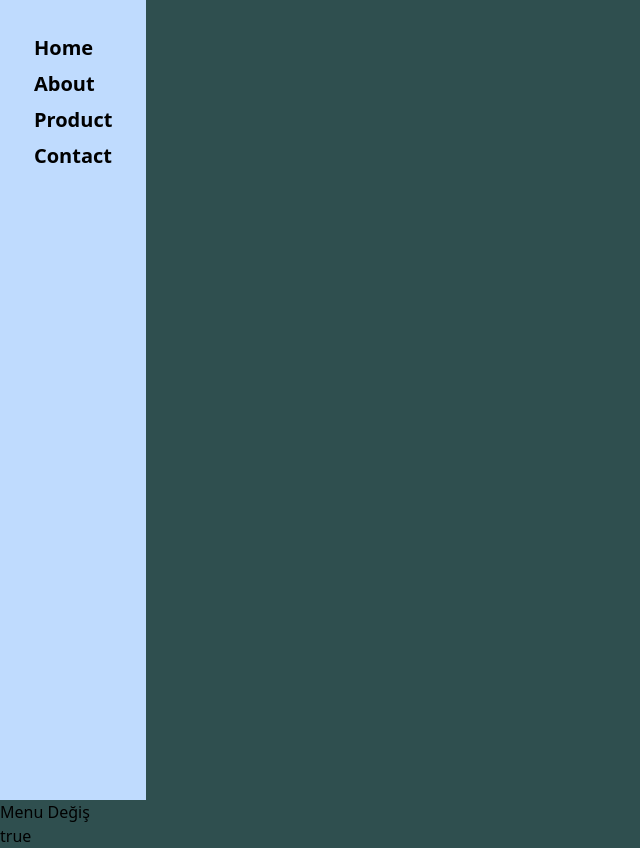
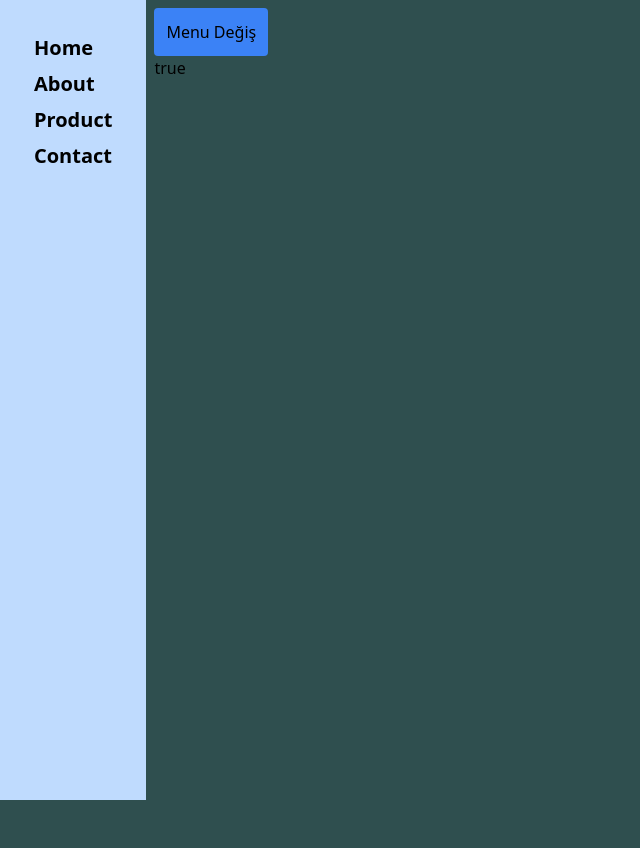
Before and after one commit to Voyvodka/VueProject, a Vue app: page / in a window 1280 px wide. Shown: the whole page, without its empty margins (0-640 px from the left). After the commit the page ends 800 px from the top, so only its background shows below. Built offline with nearby package versions, Linux system fonts and the light colour scheme.

Commit message:
navbar olusturuluyor 06

```diff
--- a/components.d.ts
+++ b/components.d.ts
@@ -19,6 +19,7 @@ declare module '@vue/runtime-core' {
     ElRow: typeof import('element-plus/es')['ElRow']
     ElSubMenu: typeof import('element-plus/es')['ElSubMenu']
     HelloWorld: typeof import('./src/components/HelloWorld.vue')['default']
+    MainPageContent: typeof import('./src/components/MainPageContent.vue')['default']
     Navbar: typeof import('./src/components/Navbar.vue')['default']
   }
 }
--- a/src/App.vue
+++ b/src/App.vue
@@ -3,6 +3,7 @@
 <template>
   <div class="app-class">
     <Navbar />
+    <MainPageContent />
   </div>
 </template>
 <style>
@@ -12,6 +13,7 @@
   padding: 0;
   margin: 0;
   box-sizing: border-box;
+  display: flex;
 }
 body {
   margin: 0;
--- /dev/null
+++ b/src/components/MainPageContent.vue
@@ -0,0 +1,11 @@
+<script setup lang="ts">
+const isAside = ref(true)
+</script>
+<template>
+    <div class="m-2">
+        <button class="bg-blue-500 p-3 rounded" @click="isAside = !isAside">Menu Değiş</button>
+        <p>{{ isAside }}</p>
+    </div>
+</template>
+<style scoped>
+</style>
--- a/src/components/Navbar.vue
+++ b/src/components/Navbar.vue
@@ -15,8 +15,6 @@ const menuItems = ref([
             </li>
         </ul>
     </nav>
-    <button @click="isAside = !isAside">Menu Değiş</button>
-    <div>{{ isAside }}</div>
 </template>
 <style scoped>
 </style>
```
